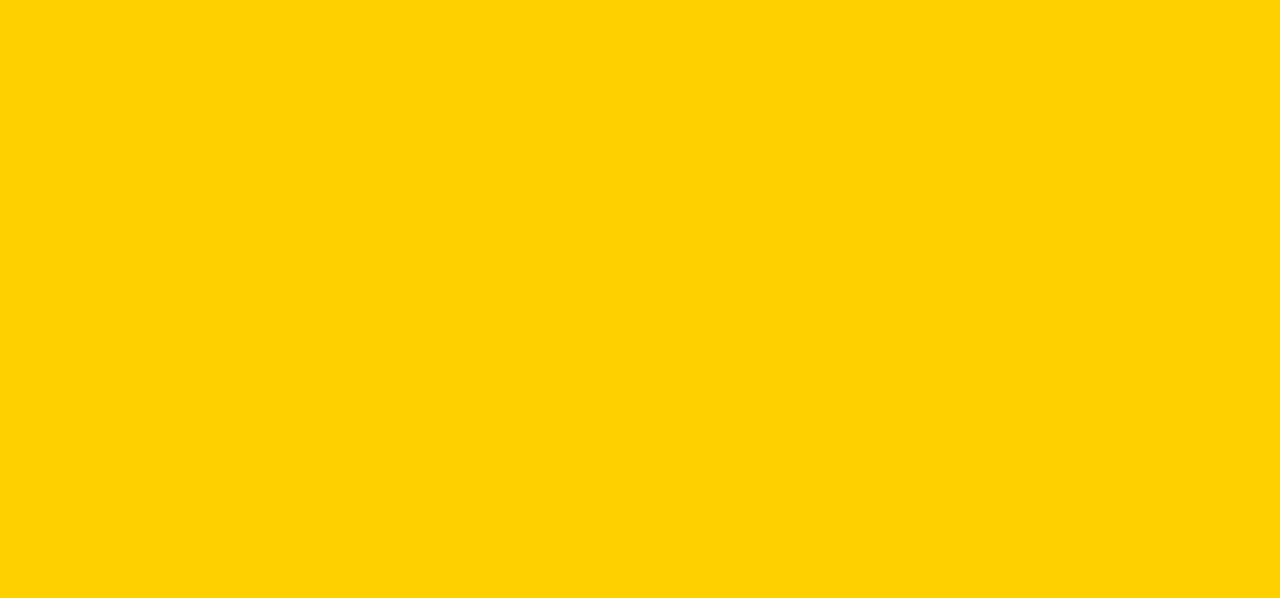
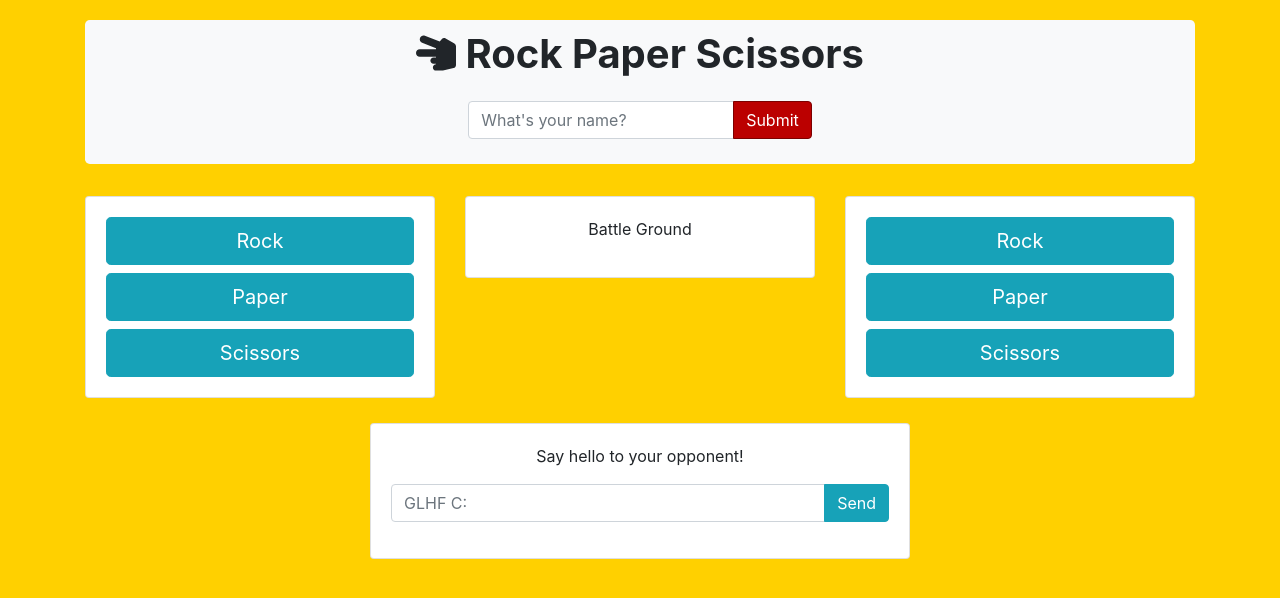
Before and after one commit to rebeccagem/RPS-Multi, a plain HTML site: page index.html in a window 1280 px wide. Drawn offline with nearby package versions, Linux system fonts and the light colour scheme.

Commit message:
HTML setup

```diff
--- a/Assets/CSS/style.css
+++ b/Assets/CSS/style.css
@@ -1,3 +1,38 @@
 body{
     background-color:rgb(255, 208, 0);
 }
+
+.jumbotron {
+    padding: .6rem;
+    margin-top: 20px;
+}
+
+#userNameInput {
+    margin-top:15px;
+}
+
+.btn-outline-secondary {
+    color:#ffffff;
+    background-color: rgb(187, 0, 0);
+border-color:rgb(124, 0, 0);
+}
+
+.btn-outline-secondary:hover{
+    color:#ffffff;
+    background-color: rgb(250, 0, 0);
+border-color:rgb(163, 0, 0);
+}
+.btn-outline-secondary:active{
+    color:#ffffff;
+    background-color: rgb(250, 0, 0);
+border-color:rgb(163, 0, 0);
+}
+
+#chatBox{
+    margin:25px 0px;
+}
+
+#chatBoxInput {
+    display: flex;
+    justify-content: flex-end;
+}
--- a/index.html
+++ b/index.html
@@ -9,12 +9,79 @@
     <link rel="stylesheet" href="https://maxcdn.bootstrapcdn.com/bootstrap/4.0.0/css/bootstrap.min.css" integrity="sha384-Gn5384xqQ1aoWXA+058RXPxPg6fy4IWvTNh0E263XmFcJlSAwiGgFAW/dAiS6JXm"
         crossorigin="anonymous">
     <link rel="stylesheet" type="text/css" href="./Assets/Css/style.css">
+    <!-- Font Awesome CSS Icons (For cool glyphicons) -->
+    <script defer src="https://use.fontawesome.com/releases/v5.0.8/js/all.js"></script>
 
 </head>
 
 <body>
 
-
+    <div class="container">
+        <!-- Jumbotron for Title -->
+        <div class="jumbotron bg-light">
+            <h1 class="text-center">
+                <strong>
+                    <i class="fas fa-hand-scissors"></i>&nbspRock Paper Scissors</strong>
+            </h1>
+            <div class="row justify-content-center">
+                <div class="input-group mb-3 col-md-4" id="userNameInput">
+                    <input type="text" class="form-control" placeholder="What's your name?" aria-label="Recipient's username" aria-describedby="basic-addon2">
+                    <div class="input-group-append">
+                        <button class="btn btn-info btn-outline-secondary" type="button">Submit</button>
+                    </div>
+                </div>
+            </div>
+        </div>
+        <div class="row">
+            <!--Player 1 Info-->
+            <div class="col-md-4">
+                <div class="card">
+                    <div class="card-body">
+                        <div class="oneButtonGrp">
+                            <button type="button" id="oneRock" class="btn btn-info btn-lg btn-block">Rock</button>
+                            <button type="button" id="onePaper" class="btn btn-info btn-lg btn-block">Paper</button>
+                            <button type="button" id="oneScissors" class="btn btn-info btn-lg btn-block">Scissors</button>
+                        </div>
+                    </div>
+                </div>
+            </div>
+            <!--Battle Ground-->
+            <div class="col-md-4">
+                <div class="card">
+                    <div class="card-body text-center" id="battleGround">
+                        <p>Battle Ground</p>
+                    </div>
+                </div>
+            </div>
+            <!--Player 2 Info-->
+            <div class="col-md-4">
+                <div class="card">
+                    <div class="card-body">
+                        <div class="twoButtonGrp">
+                            <button type="button" id="twoRock" class="btn btn-info btn-lg btn-block">Rock</button>
+                            <button type="button" id="twoPaper" class="btn btn-info btn-lg btn-block">Paper</button>
+                            <button type="button" id="twoScissors" class="btn btn-info btn-lg btn-block">Scissors</button>
+                        </div>
+                    </div>
+                </div>
+            </div>
+        </div>
+        <div class="row justify-content-center">
+            <div class ="col-md-6">
+                    <div class="card" id="chatBox">
+                            <div class="card-body">
+                                    <p class="text-center">Say hello to your opponent!</p>
+                                    <div class="input-group mb-3" id="chatBoxInput">
+                                            <input type="text" class="form-control" placeholder="GLHF C:" aria-label="Recipient's username" aria-describedby="basic-addon2">
+                                            <div class="input-group-append">
+                                                <button class="btn btn-info" type="button">Send</button>
+                                            </div>
+                                        </div>
+                            </div>
+                        </div>
+            </div>
+        </div>
+    </div>
 
 
     <!-- Added link to the Firebase Project -->
```
